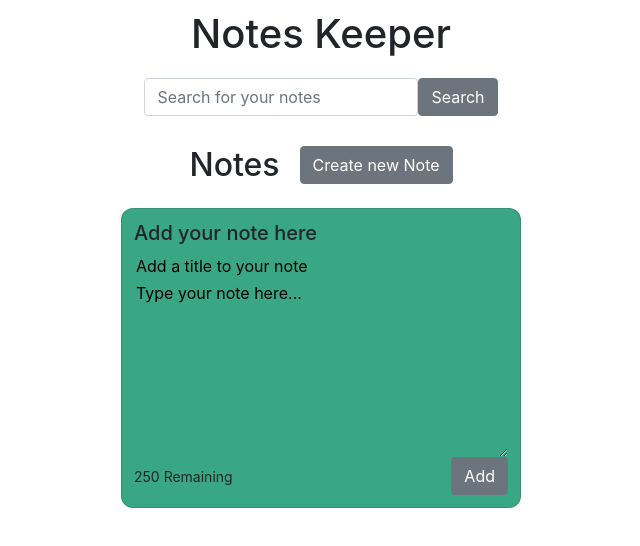
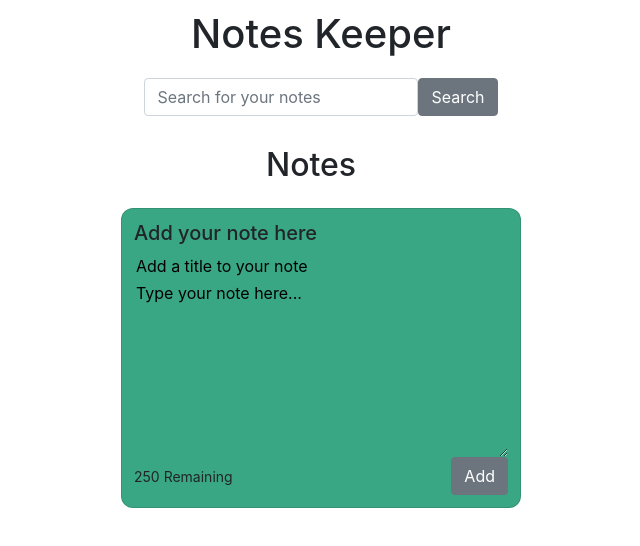
Before and after one commit to Jed-Al/NotesKeeper, a React (Create React App) app: page / in a window 1280 px wide. Shown: the top 546 px of the page, without its empty margins (319-959 px from the left). Built offline with nearby package versions, Linux system fonts and the light colour scheme.

Commit message:
fixed positioning of notes

```diff
--- a/src/screens/HomePage.js
+++ b/src/screens/HomePage.js
@@ -45,16 +45,16 @@ export default function HomePage() {
             </div>
             <div className="notes-section">
                 <h2 className="note-title">Notes</h2>
-                <Button>Create new Note</Button>
 
             </div >
             <div className="notes-list">
+            <AddNote onSaveNote={(t, txt) => { saveNote(t, txt) }}></AddNote>
                 {notes.map((note) => (
                     <Table title={note.title} content={note.content} date={note.date} onDelete = {deleteNote}></Table>
                 ))
                 }
             </div>
-            <AddNote onSaveNote={(t, txt) => { saveNote(t, txt) }}></AddNote>
+
         </div>
     );
 }
```
